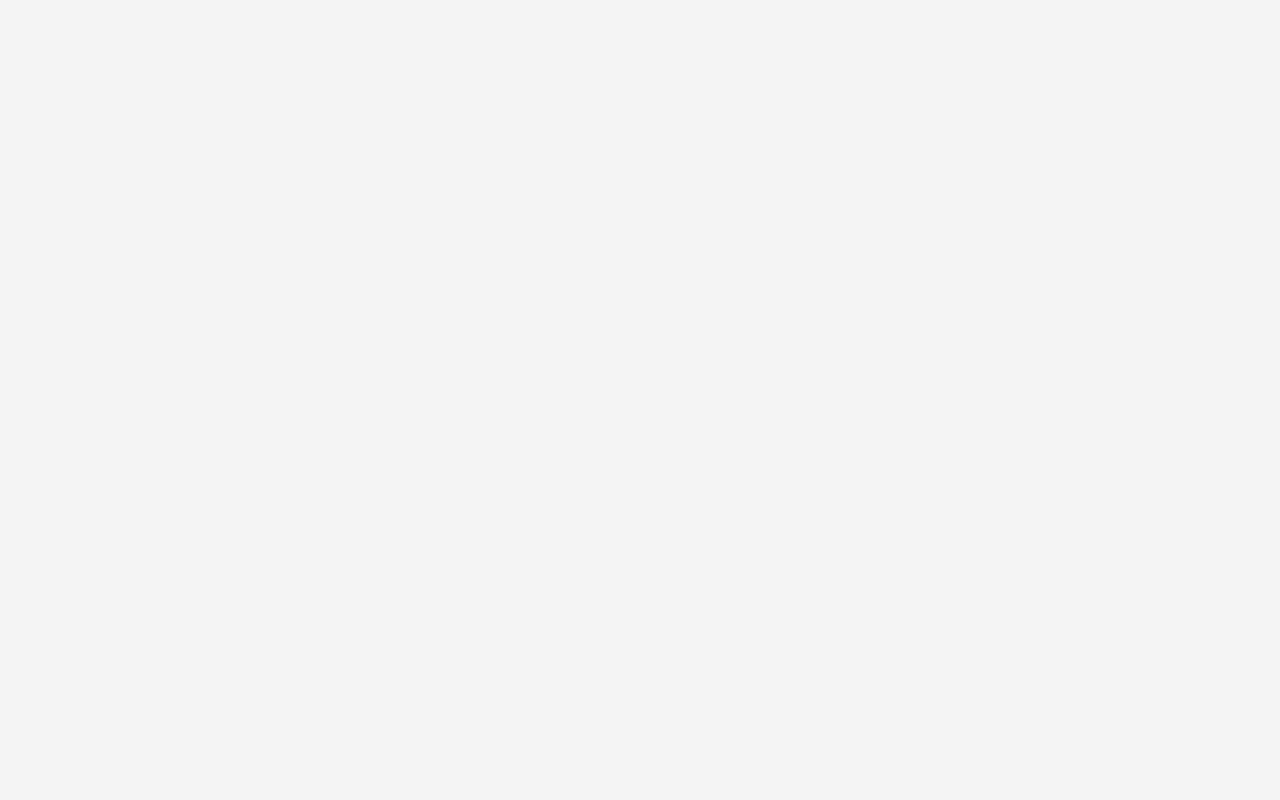
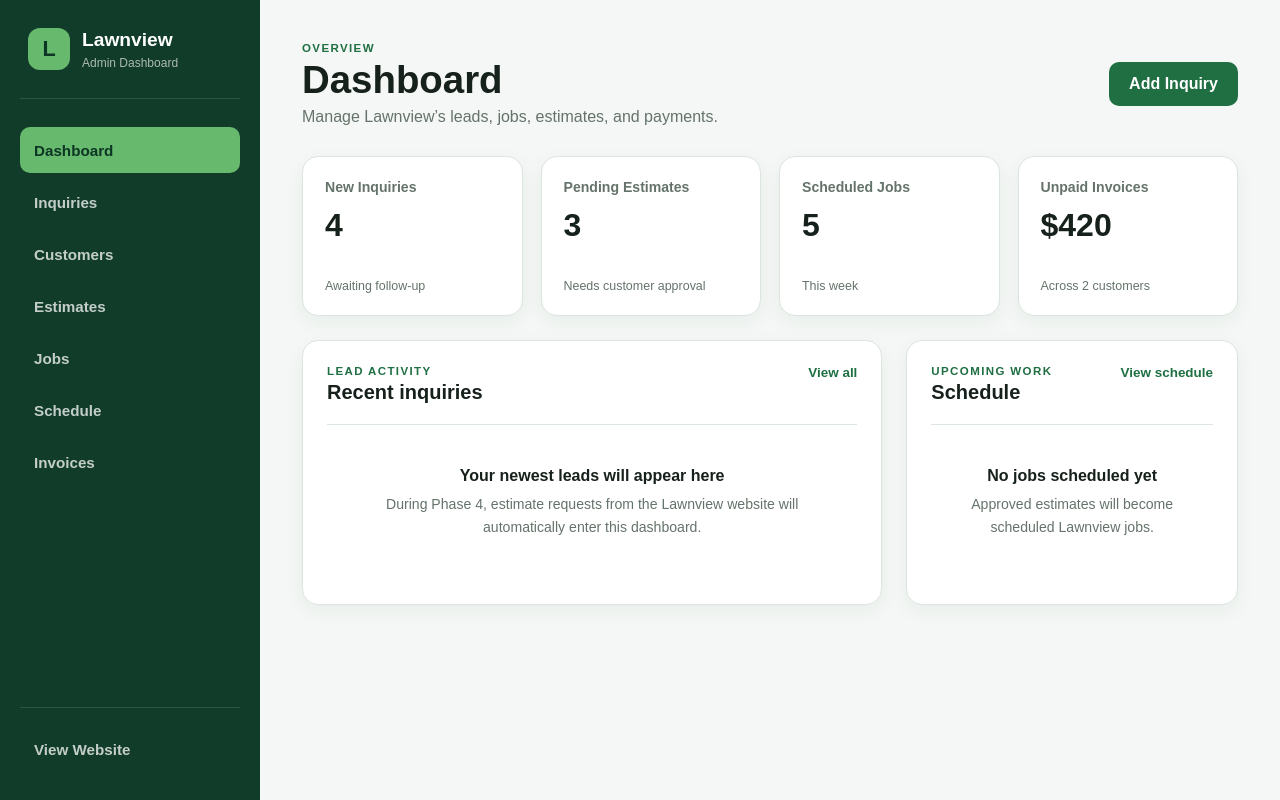
Before and after one commit to johnnyg558755-pixel/lawnview-landscaping, a React (Vite) app: page /admin in a window 1280 px wide. Before the commit this address had no page. Built offline with nearby package versions, Linux system fonts and the light colour scheme.

Commit message:
Build Lawnview admin dashboard shell

```diff
--- a/src/App.jsx
+++ b/src/App.jsx
@@ -14,6 +14,8 @@ import EstimatePage from "./pages/EstimatePage";
 import ServicesPage from "./pages/ServicesPage";
 import ServiceAreaPage from "./pages/ServiceAreaPage";
 import FAQ from "./components/FAQ";
+import AdminLayout from "./admin/AdminLayout";
+import AdminDashboardPage from "./admin/pages/AdminDashboardPage";
 
 function HomePage() {
   return (
@@ -102,6 +104,9 @@ function App() {
       <Route path="/estimate" element={<EstimatePage />} />
       <Route path="/services" element={<ServicesPage />} />
       <Route path="/service-area" element={<ServiceAreaPage />} />
+      <Route path="/admin" element={<AdminLayout />}>
+        <Route index element={<AdminDashboardPage />} />
+      </Route>
     </Routes>
   );
 }
--- /dev/null
+++ b/src/admin/AdminLayout.css
@@ -0,0 +1,322 @@
+.admin-layout {
+  --admin-green: #1f6f43;
+  --admin-green-dark: #155333;
+  --admin-green-light: #e8f4ec;
+  --admin-sidebar: #123c2a;
+  --admin-background: #f4f7f5;
+  --admin-border: #dce5df;
+  --admin-text: #17211b;
+  --admin-muted: #65736a;
+
+  display: grid;
+  grid-template-columns: 260px minmax(0, 1fr);
+  min-height: 100vh;
+  background: var(--admin-background);
+  color: var(--admin-text);
+}
+
+.admin-sidebar {
+  position: sticky;
+  top: 0;
+  display: flex;
+  flex-direction: column;
+  height: 100vh;
+  padding: 28px 20px;
+  background: var(--admin-sidebar);
+  color: white;
+}
+
+.admin-brand {
+  display: flex;
+  align-items: center;
+  gap: 12px;
+  padding: 0 8px 28px;
+  border-bottom: 1px solid rgba(255, 255, 255, 0.12);
+}
+
+.admin-brand-mark {
+  display: grid;
+  place-items: center;
+  width: 42px;
+  height: 42px;
+  flex-shrink: 0;
+  border-radius: 12px;
+  background: #67b96e;
+  color: #0d3524;
+  font-size: 1.35rem;
+  font-weight: 800;
+}
+
+.admin-brand h1 {
+  margin: 0;
+  color: white;
+  font-size: 1.2rem;
+  line-height: 1.2;
+}
+
+.admin-brand p {
+  margin: 4px 0 0;
+  color: rgba(255, 255, 255, 0.65);
+  font-size: 0.75rem;
+}
+
+.admin-navigation {
+  display: flex;
+  flex: 1;
+  flex-direction: column;
+  gap: 6px;
+  padding-top: 28px;
+}
+
+.admin-navigation a,
+.admin-sidebar-footer a {
+  display: flex;
+  align-items: center;
+  min-height: 46px;
+  padding: 0 14px;
+  border-radius: 10px;
+  color: rgba(255, 255, 255, 0.75);
+  font-size: 0.95rem;
+  font-weight: 600;
+  text-decoration: none;
+  transition:
+    background 160ms ease,
+    color 160ms ease;
+}
+
+.admin-navigation a:hover,
+.admin-sidebar-footer a:hover {
+  background: rgba(255, 255, 255, 0.09);
+  color: white;
+}
+
+.admin-navigation a.active {
+  background: #67b96e;
+  color: #0d3524;
+}
+
+.admin-sidebar-footer {
+  padding-top: 18px;
+  border-top: 1px solid rgba(255, 255, 255, 0.12);
+}
+
+.admin-main {
+  min-width: 0;
+  padding: 42px;
+}
+
+.admin-page-header {
+  display: flex;
+  align-items: center;
+  justify-content: space-between;
+  gap: 24px;
+  margin-bottom: 30px;
+}
+
+.admin-page-header h2 {
+  margin: 4px 0 6px;
+  color: var(--admin-text);
+  font-size: clamp(1.8rem, 3vw, 2.4rem);
+  line-height: 1.15;
+}
+
+.admin-page-header > div > p:last-child {
+  margin: 0;
+  color: var(--admin-muted);
+}
+
+.admin-eyebrow {
+  margin: 0;
+  color: var(--admin-green);
+  font-size: 0.72rem;
+  font-weight: 800;
+  letter-spacing: 0.12em;
+  text-transform: uppercase;
+}
+
+.admin-primary-button {
+  min-height: 44px;
+  padding: 0 20px;
+  border: 0;
+  border-radius: 10px;
+  background: var(--admin-green);
+  color: white;
+  font: inherit;
+  font-weight: 700;
+  cursor: pointer;
+  transition:
+    background 160ms ease,
+    transform 160ms ease;
+}
+
+.admin-primary-button:hover {
+  background: var(--admin-green-dark);
+  transform: translateY(-1px);
+}
+
+.admin-metrics {
+  display: grid;
+  grid-template-columns: repeat(4, minmax(0, 1fr));
+  gap: 18px;
+  margin-bottom: 24px;
+}
+
+.admin-metric-card,
+.admin-panel {
+  border: 1px solid var(--admin-border);
+  border-radius: 16px;
+  background: white;
+  box-shadow: 0 6px 20px rgba(24, 54, 37, 0.05);
+}
+
+.admin-metric-card {
+  display: flex;
+  flex-direction: column;
+  min-height: 160px;
+  padding: 22px;
+}
+
+.admin-metric-card p {
+  margin: 0;
+  color: var(--admin-muted);
+  font-size: 0.88rem;
+  font-weight: 700;
+}
+
+.admin-metric-card strong {
+  display: block;
+  margin: 14px 0 8px;
+  color: var(--admin-text);
+  font-size: 2rem;
+  line-height: 1;
+}
+
+.admin-metric-card span {
+  margin-top: auto;
+  color: var(--admin-muted);
+  font-size: 0.78rem;
+}
+
+.admin-dashboard-grid {
+  display: grid;
+  grid-template-columns: minmax(0, 1.4fr) minmax(280px, 0.8fr);
+  gap: 24px;
+}
+
+.admin-panel {
+  padding: 24px;
+}
+
+.admin-panel-heading {
+  display: flex;
+  align-items: flex-start;
+  justify-content: space-between;
+  gap: 20px;
+  padding-bottom: 20px;
+  border-bottom: 1px solid var(--admin-border);
+}
+
+.admin-panel-heading h3 {
+  margin: 4px 0 0;
+  color: var(--admin-text);
+  font-size: 1.25rem;
+}
+
+.admin-panel-heading a {
+  color: var(--admin-green);
+  font-size: 0.84rem;
+  font-weight: 700;
+  text-decoration: none;
+}
+
+.admin-panel-heading a:hover {
+  text-decoration: underline;
+}
+
+.admin-empty-state {
+  padding: 42px 18px;
+  text-align: center;
+}
+
+.admin-empty-state h4 {
+  margin: 0 0 8px;
+  color: var(--admin-text);
+  font-size: 1rem;
+}
+
+.admin-empty-state p {
+  max-width: 520px;
+  margin: 0 auto;
+  color: var(--admin-muted);
+  font-size: 0.88rem;
+  line-height: 1.6;
+}
+
+@media (max-width: 1100px) {
+  .admin-metrics {
+    grid-template-columns: repeat(2, minmax(0, 1fr));
+  }
+
+  .admin-dashboard-grid {
+    grid-template-columns: 1fr;
+  }
+}
+
+@media (max-width: 800px) {
+  .admin-layout {
+    grid-template-columns: 1fr;
+  }
+
+  .admin-sidebar {
+    position: static;
+    height: auto;
+    padding: 18px;
+  }
+
+  .admin-brand {
+    padding: 0 0 18px;
+  }
+
+  .admin-navigation {
+    flex-direction: row;
+    overflow-x: auto;
+    padding: 18px 0 4px;
+  }
+
+  .admin-navigation a {
+    flex-shrink: 0;
+    padding: 0 16px;
+  }
+
+  .admin-sidebar-footer {
+    display: none;
+  }
+
+  .admin-main {
+    padding: 28px 20px;
+  }
+}
+
+@media (max-width: 560px) {
+  .admin-page-header {
+    align-items: stretch;
+    flex-direction: column;
+  }
+
+  .admin-primary-button {
+    width: 100%;
+  }
+
+  .admin-metrics {
+    grid-template-columns: 1fr;
+  }
+
+  .admin-metric-card {
+    min-height: 140px;
+  }
+
+  .admin-panel-heading {
+    align-items: flex-start;
+    flex-direction: column;
+  }
+}
--- /dev/null
+++ b/src/admin/AdminLayout.jsx
@@ -0,0 +1,59 @@
+import { NavLink, Outlet } from "react-router-dom";
+import "./AdminLayout.css";
+
+function AdminLayout() {
+  return (
+    <div className="admin-layout">
+      <aside className="admin-sidebar">
+        <div className="admin-brand">
+          <span className="admin-brand-mark">L</span>
+
+          <div>
+            <h1>Lawnview</h1>
+            <p>Admin Dashboard</p>
+          </div>
+        </div>
+
+        <nav className="admin-navigation" aria-label="Admin navigation">
+          <NavLink to="/admin" end>
+            Dashboard
+          </NavLink>
+
+          <NavLink to="/admin/inquiries">
+            Inquiries
+          </NavLink>
+
+          <NavLink to="/admin/customers">
+            Customers
+          </NavLink>
+
+          <NavLink to="/admin/estimates">
+            Estimates
+          </NavLink>
+
+          <NavLink to="/admin/jobs">
+            Jobs
+          </NavLink>
+
+          <NavLink to="/admin/schedule">
+            Schedule
+          </NavLink>
+
+          <NavLink to="/admin/invoices">
+            Invoices
+          </NavLink>
+        </nav>
+
+        <div className="admin-sidebar-footer">
+          <NavLink to="/">View Website</NavLink>
+        </div>
+      </aside>
+
+      <main className="admin-main">
+        <Outlet />
+      </main>
+    </div>
+  );
+}
+
+export default AdminLayout;
--- /dev/null
+++ b/src/admin/pages/AdminDashboardPage.jsx
@@ -0,0 +1,88 @@
+import { Helmet } from "react-helmet-async";
+
+function AdminDashboardPage() {
+  return (
+    <>
+      <Helmet>
+        <title>Dashboard | Lawnview Admin</title>
+      </Helmet>
+
+      <header className="admin-page-header">
+        <div>
+          <p className="admin-eyebrow">Overview</p>
+          <h2>Dashboard</h2>
+          <p>Manage Lawnview’s leads, jobs, estimates, and payments.</p>
+        </div>
+
+        <button className="admin-primary-button" type="button">
+          Add Inquiry
+        </button>
+      </header>
+
+      <section className="admin-metrics" aria-label="Business overview">
+        <article className="admin-metric-card">
+          <p>New Inquiries</p>
+          <strong>4</strong>
+          <span>Awaiting follow-up</span>
+        </article>
+
+        <article className="admin-metric-card">
+          <p>Pending Estimates</p>
+          <strong>3</strong>
+          <span>Needs customer approval</span>
+        </article>
+
+        <article className="admin-metric-card">
+          <p>Scheduled Jobs</p>
+          <strong>5</strong>
+          <span>This week</span>
+        </article>
+
+        <article className="admin-metric-card">
+          <p>Unpaid Invoices</p>
+          <strong>$420</strong>
+          <span>Across 2 customers</span>
+        </article>
+      </section>
+
+      <section className="admin-dashboard-grid">
+        <article className="admin-panel">
+          <div className="admin-panel-heading">
+            <div>
+              <p className="admin-eyebrow">Lead activity</p>
+              <h3>Recent inquiries</h3>
+            </div>
+
+            <a href="/admin/inquiries">View all</a>
+          </div>
+
+          <div className="admin-empty-state">
+            <h4>Your newest leads will appear here</h4>
+            <p>
+              During Phase 4, estimate requests from the Lawnview website will
+              automatically enter this dashboard.
+            </p>
+          </div>
+        </article>
+
+        <article className="admin-panel">
+          <div className="admin-panel-heading">
+            <div>
+              <p className="admin-eyebrow">Upcoming work</p>
+              <h3>Schedule</h3>
+            </div>
+
+            <a href="/admin/schedule">View schedule</a>
+          </div>
+
+          <div className="admin-empty-state">
+            <h4>No jobs scheduled yet</h4>
+            <p>Approved estimates will become scheduled Lawnview jobs.</p>
+          </div>
+        </article>
+      </section>
+    </>
+  );
+}
+
+export default AdminDashboardPage;
```
